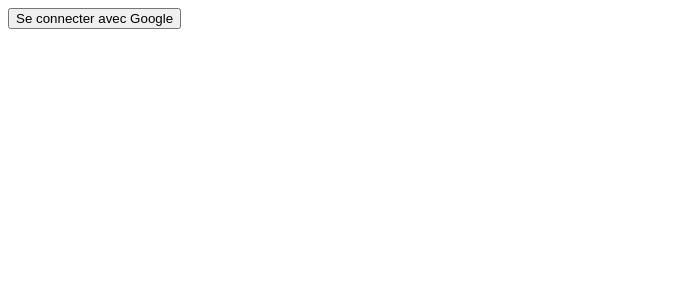
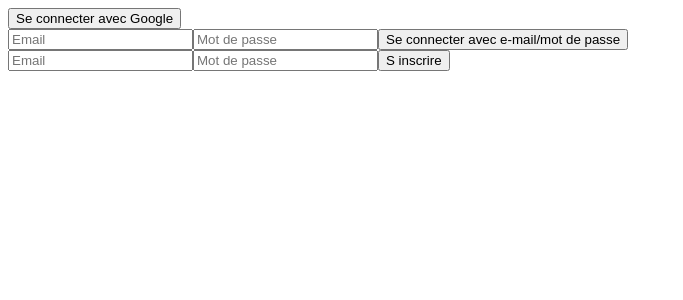
Before and after one commit to imouflih/auth, a Next.js app: page / in a window 1280 px wide. Shown: the top 300 px of the page, without its empty margins (0-683 px from the left). Built offline with nearby package versions, Linux system fonts and the light colour scheme; no server answers.

Commit message:
Add sign in/up with e-mail and password

```diff
--- a/components/auth-buttons.tsx
+++ b/components/auth-buttons.tsx
@@ -2,27 +2,12 @@
 
 import { auth } from "@/lib/firebase";
 import React from "react";
-import {
-  signOut,
-  signInWithPopup,
-  GoogleAuthProvider,
-  User,
-  onAuthStateChanged,
-} from "firebase/auth";
+import { User, onAuthStateChanged } from "firebase/auth";
+import SignOutButton from "./sign-out-button";
+import SignInButton from "./sign-in-button";
+import SignUpButton from "./sign-up-button";
 
-const provider = new GoogleAuthProvider();
-
-const SignInButton = () => (
-  <button onClick={() => signInWithPopup(auth, provider)}>
-    Se connecter avec Google
-  </button>
-);
-
-const SignOutButton = () => (
-  <button onClick={() => signOut(auth)}>Se déconnecter</button>
-);
-
-export const AuthButtons = () => {
+const AuthButtons = () => {
   const [user, setUser] = React.useState<User | null>(null);
 
   React.useEffect(() => {
@@ -33,9 +18,18 @@
   }, []);
 
   if (user) {
-    return <SignOutButton />;
+    return (
+      <div>
+        <SignOutButton />
+      </div>
+    );
   } else {
-    return <SignInButton />;
+    return (
+      <div>
+        <SignInButton />
+        <SignUpButton />
+      </div>
+    );
   }
 };
 
--- /dev/null
+++ b/components/sign-in-button.tsx
@@ -0,0 +1,68 @@
+import { auth } from "@/lib/firebase";
+import React from "react";
+import {
+  signInWithPopup,
+  signInWithEmailAndPassword,
+  GoogleAuthProvider,
+  User,
+} from "firebase/auth";
+
+const provider = new GoogleAuthProvider();
+
+const SignInButton = () => {
+  const [email, setEmail] = React.useState("");
+  const [password, setPassword] = React.useState("");
+
+  const handleEmailChange = (event: any) => {
+    setEmail(event.target.value);
+  };
+
+  const handlePasswordChange = (event: any) => {
+    setPassword(event.target.value);
+  };
+
+  const handleSignInWithGoogle = () => {
+    signInWithPopup(auth, provider)
+      .then((userCredential) => {
+        // Handle successful sign-in
+      })
+      .catch((error) => {
+        // Handle sign-in error
+      });
+  };
+
+  const handleSignInWithEmail = () => {
+    signInWithEmailAndPassword(auth, email, password)
+      .then((userCredential) => {
+        // Handle successful sign-in
+      })
+      .catch((error) => {
+        // Handle sign-in error
+      });
+  };
+
+  return (
+    <div>
+      <button onClick={handleSignInWithGoogle}>Se connecter avec Google</button>
+      <div>
+        <input
+          type="email"
+          value={email}
+          onChange={handleEmailChange}
+          placeholder="Email"
+        />
+        <input
+          type="password"
+          value={password}
+          onChange={handlePasswordChange}
+          placeholder="Mot de passe"
+        />
+        <button onClick={handleSignInWithEmail}>
+          Se connecter avec e-mail/mot de passe
+        </button>
+      </div>
+    </div>
+  );
+};
+
+export default SignInButton;
--- /dev/null
+++ b/components/sign-out-button.tsx
@@ -0,0 +1,9 @@
+import { auth } from "@/lib/firebase";
+import React from "react";
+import { signOut } from "firebase/auth";
+
+const SignOutButton = () => (
+  <button onClick={() => signOut(auth)}>Se déconnecter</button>
+);
+
+export default SignOutButton;
--- /dev/null
+++ b/components/sign-up-button.tsx
@@ -0,0 +1,46 @@
+import { auth } from "@/lib/firebase";
+import React from "react";
+import { createUserWithEmailAndPassword } from "firebase/auth";
+
+const SignUpButton = () => {
+  const [email, setEmail] = React.useState("");
+  const [password, setPassword] = React.useState("");
+
+  const handleEmailChange = (event: any) => {
+    setEmail(event.target.value);
+  };
+
+  const handlePasswordChange = (event: any) => {
+    setPassword(event.target.value);
+  };
+
+  const handleSignUp = () => {
+    createUserWithEmailAndPassword(auth, email, password)
+      .then((userCredential) => {
+        // Handle successful sign-up
+      })
+      .catch((error) => {
+        // Handle sign-up error
+      });
+  };
+
+  return (
+    <div>
+      <input
+        type="email"
+        value={email}
+        onChange={handleEmailChange}
+        placeholder="Email"
+      />
+      <input
+        type="password"
+        value={password}
+        onChange={handlePasswordChange}
+        placeholder="Mot de passe"
+      />
+      <button onClick={handleSignUp}>S inscrire</button>
+    </div>
+  );
+};
+
+export default SignUpButton;
```
